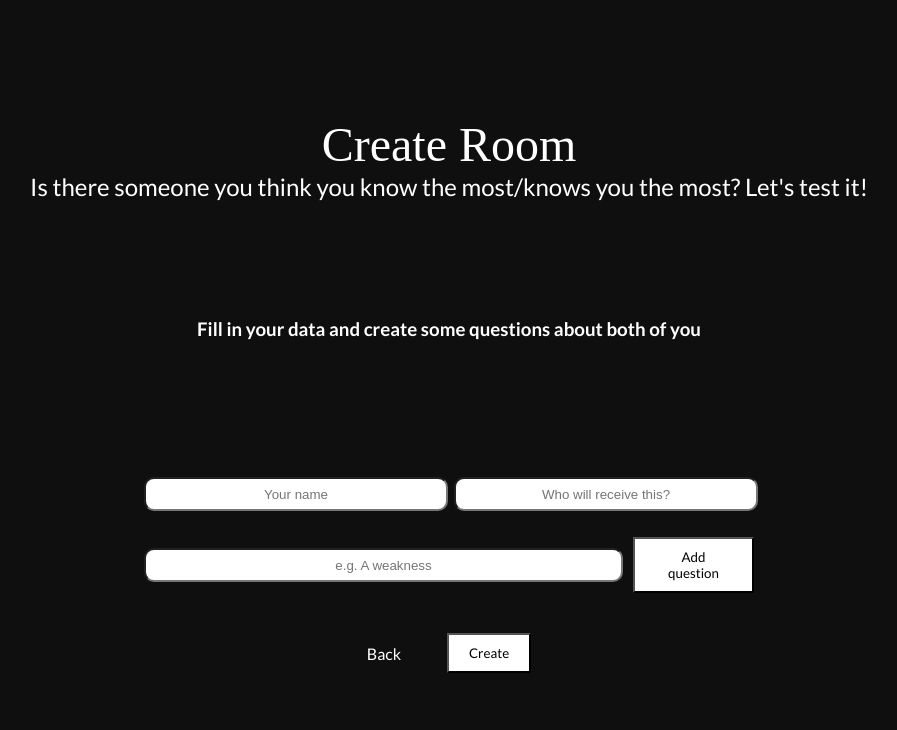
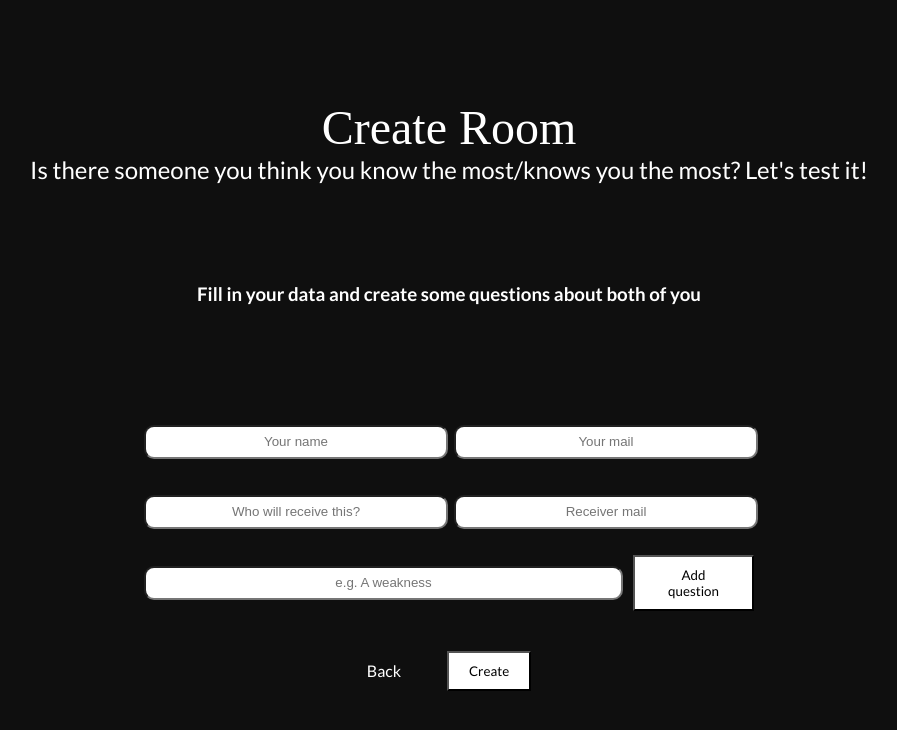
Before and after one commit to andreabarrandeguy/quiz, a Django app: page /create/ in a window 1280 px wide. Shown: the top 730 px of the page, without its empty margins (191-1088 px from the left). Run offline with Django 5.2, Linux system fonts and the light colour scheme; some web fonts are replaced.

Commit message:
Send email to receiver

```diff
--- a/quiz2/settings.py
+++ b/quiz2/settings.py
@@ -127,3 +127,6 @@ STATIC_ROOT = os.path.join(BASE_DIR, 'staticfiles')
 # https://docs.djangoproject.com/en/5.0/ref/settings/#default-auto-field
 
 DEFAULT_AUTO_FIELD = 'django.db.models.BigAutoField'
+
+
+EMAIL_BACKEND = 'django.core.mail.backends.console.EmailBackend'
--- a/v1/forms.py
+++ b/v1/forms.py
@@ -10,10 +10,15 @@ class NewRoomForm(forms.ModelForm):
     other_person_name=forms.CharField(max_length=255, label=False, widget=forms.TextInput(attrs={
         'placeholder':'Who will receive this?',
         'class': 'inputNames_field'}))
-
+    sender_email=forms.EmailField(max_length=255, label=False, widget=forms.EmailInput(attrs={
+        'placeholder':'Your mail',
+        'class': 'inputNames_field'}))
+    receiver_email=forms.EmailField(max_length=255, label=False, widget=forms.EmailInput(attrs={
+        'placeholder':'Receiver mail',
+        'class': 'inputNames_field'}))
     class Meta:
         model=Room
-        fields=['user_name', 'other_person_name']
+        fields=['user_name', 'other_person_name', 'sender_email', 'receiver_email']
 
 
 class NewQuestionForm(forms.ModelForm):
--- a/v1/models.py
+++ b/v1/models.py
@@ -1,10 +1,14 @@
 from django.db import models
 import uuid
+
 
 class Room(models.Model):
     id = models.UUIDField(primary_key=True, default=uuid.uuid4, editable=False)
     user_name = models.CharField(max_length=100) # SENDER/Creator of form
     other_person_name = models.CharField(max_length=100) #RECEIVER of form
+    sender_email = models.EmailField(default='1234@gmail.com')
+    receiver_email = models.EmailField(default='1234@gmail.com')
+
 
 class TemporaryQuestion(models.Model):
     room_id=models.UUIDField(default=uuid.uuid4)
--- a/v1/templates/v1/create.html
+++ b/v1/templates/v1/create.html
@@ -29,7 +29,11 @@
       {% csrf_token %}
       <div class="inputNames">
         <div class="inputNames_field">{{ room_form.user_name }}</div>
+        <div class="inputNames_field">{{ room_form.sender_email }}</div>
+      </div>
+      <div class="inputNames">
         <div class="inputNames_field">{{ room_form.other_person_name }}</div>
+        <div class="inputNames_field">{{ room_form.receiver_email }}</div>
       </div>
       <div class="inputQuestions">
         <div>{{ question_form.question }}</div>
--- a/v1/views.py
+++ b/v1/views.py
@@ -4,7 +4,7 @@ from django.shortcuts import render, redirect, get_object_or_404
 from .models import Room, Question, TemporaryQuestion, shortURL
 from .forms import NewQuestionForm, NewRoomForm
 import uuid
-from .utils import shorten_url
+from .utils import shorten_url, SendEmail
 
 def index(request):
     return render(request, 'v1/index.html')
@@ -40,6 +40,8 @@ def create(request):
             room_data = {
                 'user_name': request.POST.get('user_name', ''),
                 'other_person_name': request.POST.get('other_person_name', ''),
+                'sender_email': request.POST.get('sender_email', ''),
+                'receiver_email': request.POST.get('receiver_email', '')
             }
             request.session['room_data'] = room_data
             room_form = NewRoomForm(initial=room_data) #Conserve sender and receiver names within form
@@ -91,6 +93,8 @@ def sender(request, room_id, sender):
     receiver = room.other_person_name #Receiver wasn't specified
     long_url=f'/{room_id}/share/{receiver}/'
     short_url=shorten_url(request, long_url)
+    receiver_email = room.receiver_email
+    SendEmail(request, receiver_email, room.id, room.user_name)
     return render(request, 'v1/sender.html', {
         'room_id': room.id,
         'sender': sender,
```
Also changed, not shown: v1/utils.py (+16 -0 lines), db.sqlite3, v1/migrations/0006_room_receiver_email_room_sender_email.py (added).
